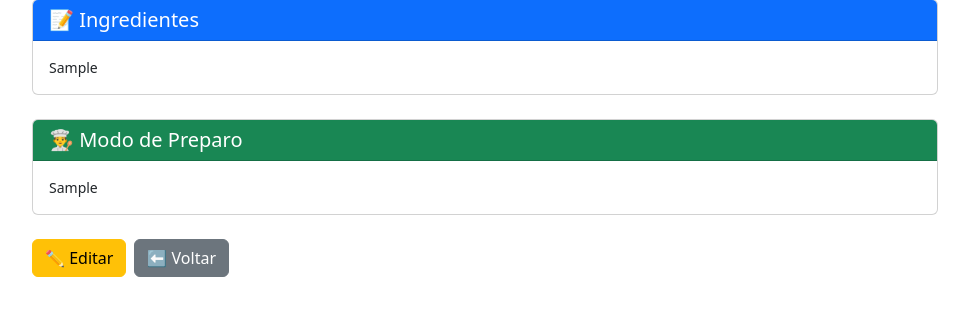
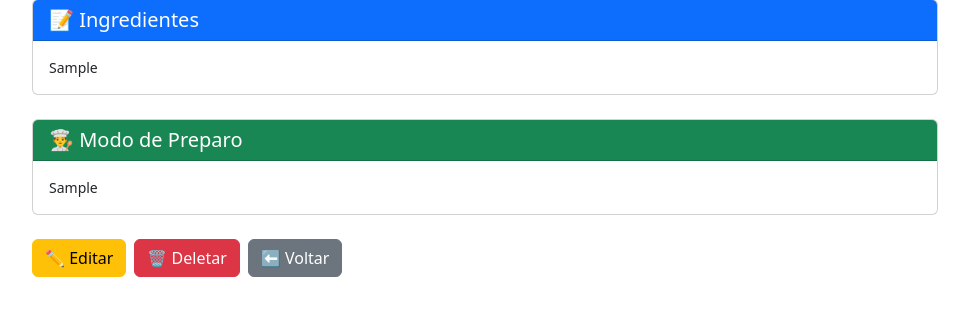
Before and after one commit to helleenlara/CookNotes, a Flask app: page /receita/1 in a window 1280 px wide. Shown: the part 179-515 px from the top of the page, without its empty margins (155-1124 px from the left). Run offline with Flask 3, Linux system fonts and the light colour scheme; a user stored in the database is signed in; tables that the repository leaves empty hold one stand-in row (values such as "Sample post").

Commit message:
CRUD COMPLETO

```diff
--- a/app.py
+++ b/app.py
@@ -138,5 +138,27 @@ def editar_receita(id):
 
     return render_template('editar_receita.html', receita=receita)
 
+# Rota para deletar receita
+@app.route('/deletar/<int:id>')
+@login_required
+def deletar_receita(id):
+    receita = Receita.query.get_or_404(id)
+    if receita.usuario_id != current_user.id:
+        flash('Você não tem permissão para deletar esta receita!')
+        return redirect(url_for('index'))
+
+    db.session.delete(receita)
+    db.session.commit()
+    flash('Receita deletada com sucesso!')
+    return redirect(url_for('index'))
+
+#Debug listar todas as rotas
+print("\n" + "="*50)
+print("🔍 ROTAS REGISTRADAS NO FLASK:")
+print("="*50)
+for rule in app.url_map.iter_rules():
+    print(f"  {rule.endpoint:30s} -> {rule.rule}")
+print("="*50 + "\n")
+
 if __name__ == '__main__':
     app.run(debug=True)
--- a/templates/visualizar_receita.html
+++ b/templates/visualizar_receita.html
@@ -42,8 +42,13 @@
                 <a href="{{ url_for('editar_receita', id=receita.id) }}" class="btn btn-warning">
                     ✏️ Editar
                 </a>
+                <a href="{{ url_for('deletar_receita', id=receita.id) }}"
+                    class="btn btn-danger"
+                    onclick="return confirm('⚠️ Tem certeza que deseja deletar esta receita? Esta ação não pode ser desfeita!')">
+                        🗑️ Deletar
+                </a>
                 <a href="{{ url_for('index') }}" class="btn btn-secondary">
-                    ⬅️ Voltar
+                        ⬅️ Voltar
                 </a>
             </div>
 
```
